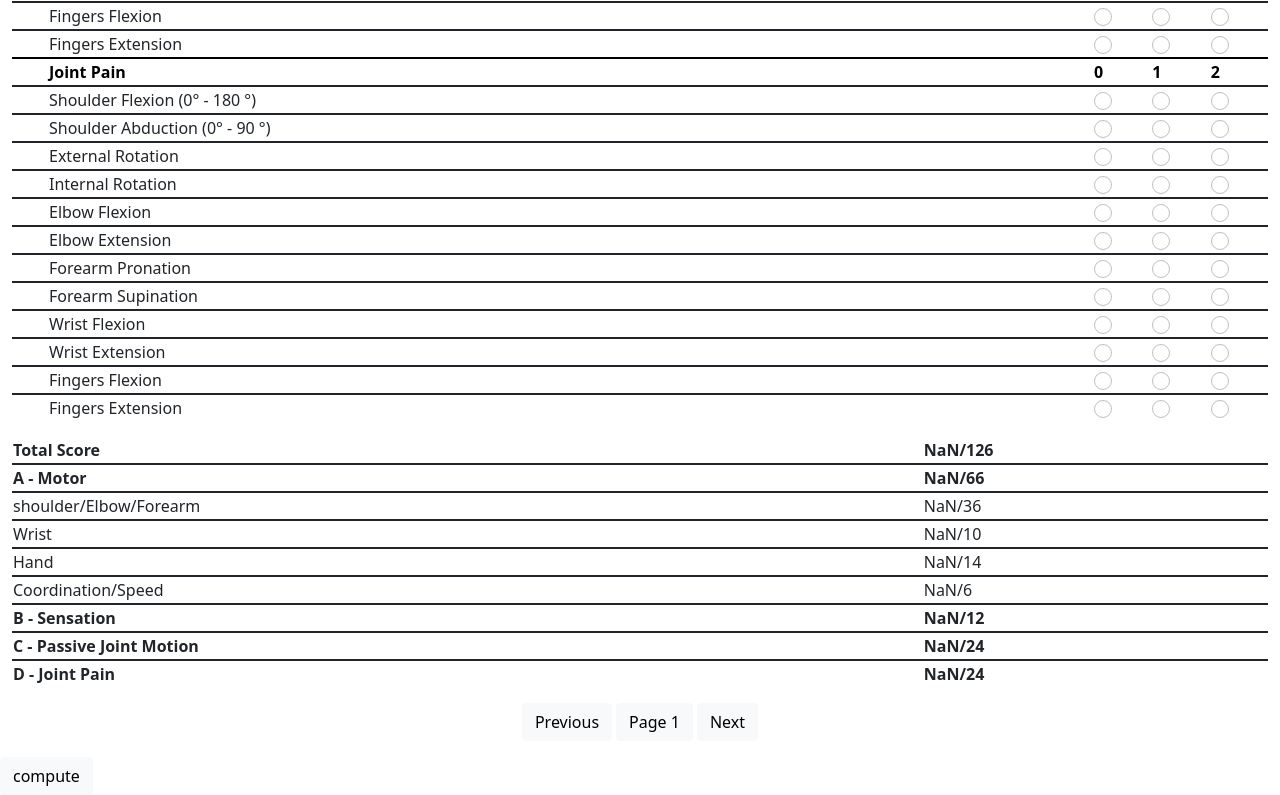
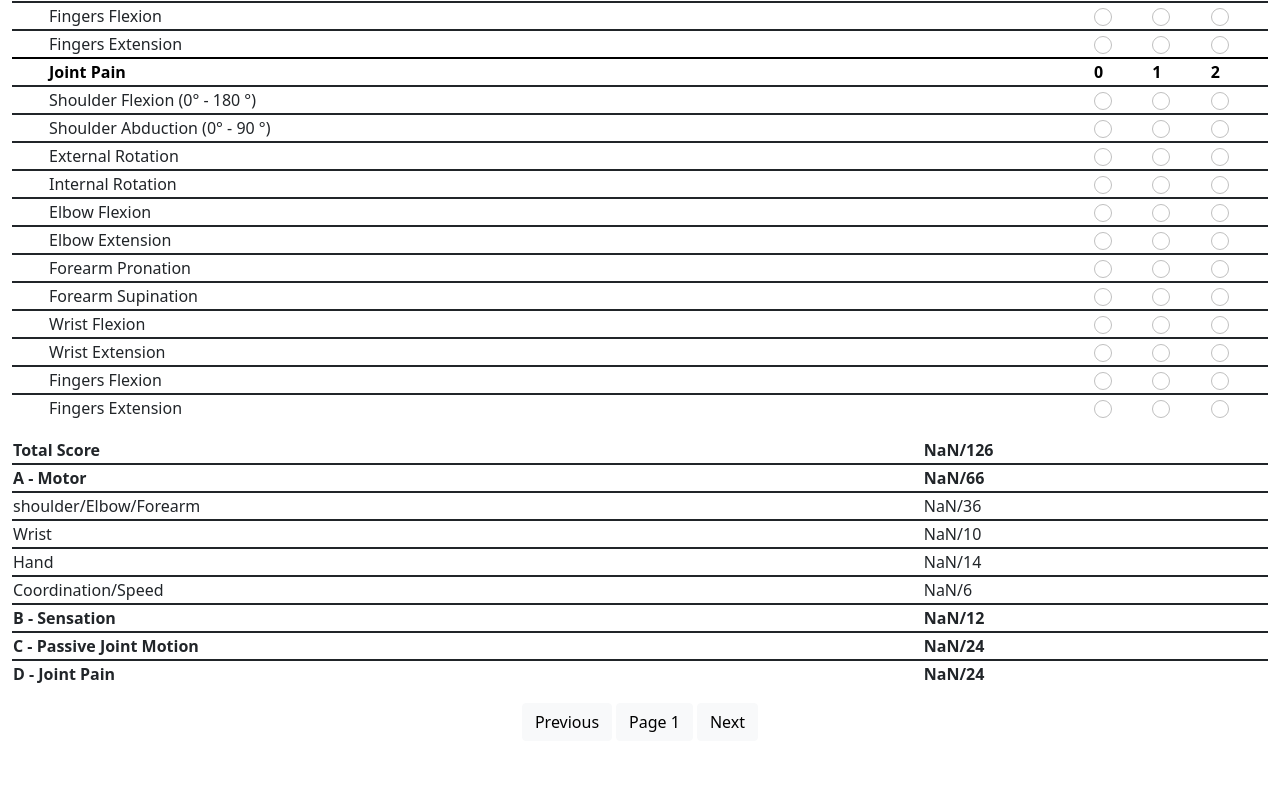
Before and after one commit to muhdarifrawi/20220313-Fma-Scoring, a Vue app: page / in a window 1280 px wide. Shown: the part 1592-2387 px from the top of the page. After the commit the page ends 2349 px from the top, so only its background shows below. Built offline with nearby package versions, Linux system fonts and the light colour scheme.

Commit message:
removed computeScore button.

```diff
--- a/src/components/AdminAndScore.vue
+++ b/src/components/AdminAndScore.vue
@@ -2463,7 +2463,6 @@
     <li class="page-item"><button class="btn btn-light page-item mx-5" @click="printPage" v-if="part==3">Print</button></li>
   </ul>
 </nav>
-<button class="btn btn-light page-item" @click="computeScore">compute</button>
 
 </template>
 <script>
```
